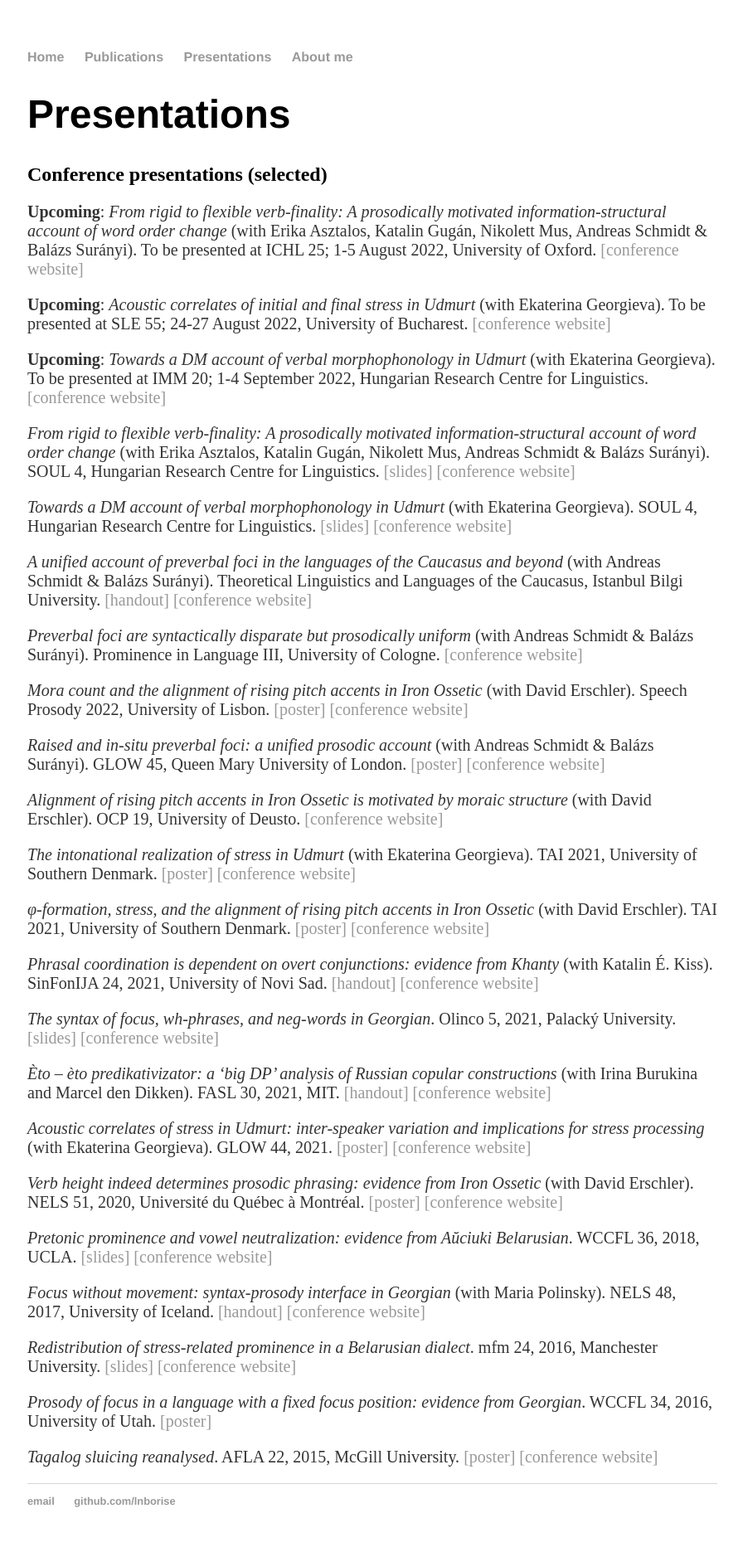
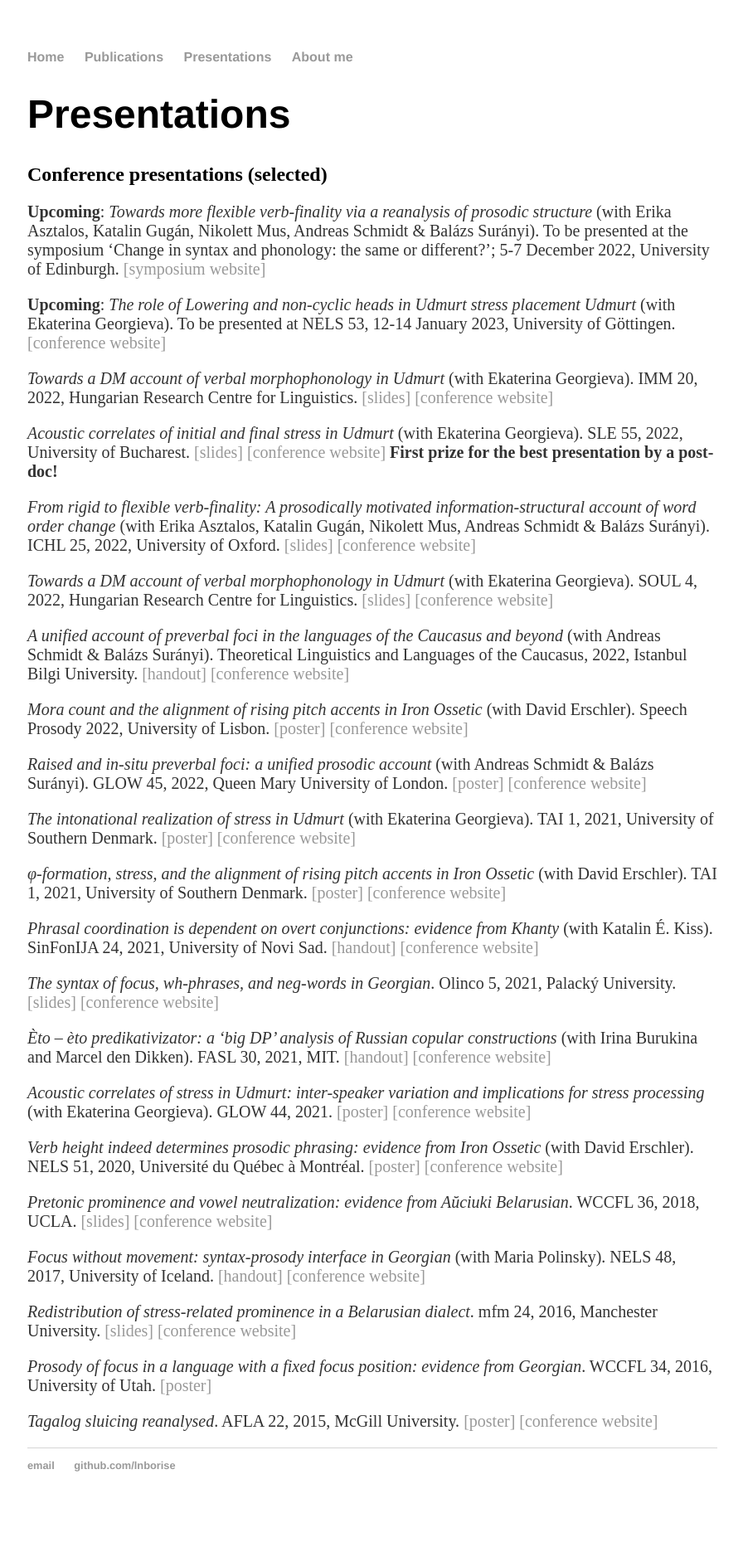
Before and after one commit to lnborise/lnborise.github.io, a Jekyll site: the page built from presentations.html, in a window 1280 px wide. Shown: the whole page at 83% size, without its empty margins (191-1087 px from the left). Built offline with Jekyll 4.4.1, drawn with Linux system fonts in a browser that asks for light colours; after the commit the page ends 1834 px from its top, so only the background shows below that.

Commit message:
Update presentations.html

```diff
--- a/presentations.html
+++ b/presentations.html
@@ -7,29 +7,27 @@ title: Presentations
 
 	<h2>Conference presentations (selected)</h2>
 
-	<p><b>Upcoming</b>: <i>From rigid to flexible verb-finality: A prosodically motivated information-structural account of word order change</i> (with Erika Asztalos, Katalin Gugán, Nikolett Mus, Andreas Schmidt & Balázs Surányi). To be presented at ICHL 25; 1-5 August 2022, University of Oxford. <a href="https://ichl.ling-phil.ox.ac.uk/"> [conference website]</a>
+	<p><b>Upcoming</b>: <i>Towards more flexible verb-finality via a reanalysis of prosodic structure</i> (with Erika Asztalos, Katalin Gugán, Nikolett Mus, Andreas Schmidt & Balázs Surányi). To be presented at the symposium ‘Change in syntax and phonology: the same or different?’; 5-7 December 2022, University of Edinburgh. <a href="http://www.amc.lel.ed.ac.uk/amc-symposium/third-amc-symposium-2022/"> [symposium website]</a>
 
-	<p><b>Upcoming</b>: <i>Acoustic correlates of initial and final stress in Udmurt</i> (with Ekaterina Georgieva). To be presented at SLE 55; 24-27 August 2022, University of Bucharest. <a href="https://societaslinguistica.eu/sle2022/"> [conference website]</a>
+	<p><b>Upcoming</b>: <i> The role of Lowering and non-cyclic heads in Udmurt stress placement Udmurt </i> (with Ekaterina Georgieva). To be presented at NELS 53, 12-14 January 2023, University of Göttingen. <a href="https://nels53.uni-goettingen.de/"> [conference website]</a>
 
-	<p><b>Upcoming</b>: <i>Towards a DM account of verbal morphophonology in Udmurt</i> (with Ekaterina Georgieva). To be presented at IMM 20; 1-4 September 2022, Hungarian Research Centre for Linguistics. <a href="http://www.nytud.hu/imm20/"> [conference website]</a>
+	<p><i>Towards a DM account of verbal morphophonology in Udmurt</i> (with Ekaterina Georgieva). IMM 20, 2022, Hungarian Research Centre for Linguistics. <a href="https://lnborise.github.io/assets/BoriseGeorgieva_IMM_Udmurt.pdf"> [slides]</a> <a href="http://www.nytud.hu/imm20/"> [conference website]</a>
 
-	<p><i>From rigid to flexible verb-finality: A prosodically motivated information-structural account of word order change</i> (with Erika Asztalos, Katalin Gugán, Nikolett Mus, Andreas Schmidt & Balázs Surányi). SOUL 4, Hungarian Research Centre for Linguistics. <a href="https://lnborise.github.io/assets/SOUL4_Borise_et_al_short.pdf"> [slides]</a> <a href="https://sites.google.com/view/soul4/"> [conference website]</a>
+	<p><i>Acoustic correlates of initial and final stress in Udmurt</i> (with Ekaterina Georgieva). SLE 55, 2022, University of Bucharest. <a href="https://lnborise.github.io/assets/BoriseGeorgieva_SLE_Udmurt.pdf"> [slides]</a> <a href="https://societaslinguistica.eu/sle2022/"> [conference website]</a> <b>First prize for the best presentation by a post-doc!</b>
 
-	<p><i>Towards a DM account of verbal morphophonology in Udmurt</i> (with Ekaterina Georgieva). SOUL 4, Hungarian Research Centre for Linguistics. <a href="https://lnborise.github.io/assets/BoriseGeorgieva_SOUL_Udmurt.pdf"> [slides]</a> <a href="https://sites.google.com/view/soul4/"> [conference website]</a>
+	<p><i>From rigid to flexible verb-finality: A prosodically motivated information-structural account of word order change</i> (with Erika Asztalos, Katalin Gugán, Nikolett Mus, Andreas Schmidt & Balázs Surányi). ICHL 25, 2022, University of Oxford. <a href="https://lnborise.github.io/assets/Borise_et_al_ICHL.pdf"> [slides]</a> <a href="https://ichl.ling-phil.ox.ac.uk/"> [conference website]</a>
 
-	<p><i>A unified account of preverbal foci in the languages of the Caucasus and beyond</i> (with Andreas Schmidt & Balázs Surányi). Theoretical Linguistics and Languages of the Caucasus, Istanbul Bilgi University. <a href="https://lnborise.github.io/assets/BoriseSchmidtSuranyi_TLLC_fin.pdf"> [handout]</a> <a href="https://sites.google.com/view/tllcworkshop/home?authuser=0"> [conference website]</a></p>
+	<p><i>Towards a DM account of verbal morphophonology in Udmurt</i> (with Ekaterina Georgieva). SOUL 4, 2022, Hungarian Research Centre for Linguistics. <a href="https://lnborise.github.io/assets/BoriseGeorgieva_SOUL_Udmurt.pdf"> [slides]</a> <a href="https://sites.google.com/view/soul4/"> [conference website]</a>
 
-	<p><i>Preverbal foci are syntactically disparate but prosodically uniform</i> (with Andreas Schmidt & Balázs Surányi). Prominence in Language III, University of Cologne. <a href="https://sfb1252.uni-koeln.de/en/icpl-iii-2022"> [conference website]</a></p>
+	<p><i>A unified account of preverbal foci in the languages of the Caucasus and beyond</i> (with Andreas Schmidt & Balázs Surányi). Theoretical Linguistics and Languages of the Caucasus, 2022, Istanbul Bilgi University. <a href="https://lnborise.github.io/assets/BoriseSchmidtSuranyi_TLLC_fin.pdf"> [handout]</a> <a href="https://sites.google.com/view/tllcworkshop/home?authuser=0"> [conference website]</a></p>
 
 	<p><i>Mora count and the alignment of rising pitch accents in Iron Ossetic</i> (with David Erschler). Speech Prosody 2022, University of Lisbon. <a href="https://lnborise.github.io/assets/BoriseErschler_PosterSP_2Jun.pdf"> [poster]</a> <a href="http://labfon.letras.ulisboa.pt/sp2022/index.html"> [conference website]</a>
 
-	<p><i>Raised and in-situ preverbal foci: a unified prosodic account</i> (with Andreas Schmidt & Balázs Surányi). GLOW 45, Queen Mary University of London. <a href="https://lnborise.github.io/assets/BoriseSchmidtSuranyi_GLOW45_preverbalF.pdf"> [poster]</a>	<a href="https://glowlinguistics.org/45/"> [conference website]</a></p>
+	<p><i>Raised and in-situ preverbal foci: a unified prosodic account</i> (with Andreas Schmidt & Balázs Surányi). GLOW 45, 2022, Queen Mary University of London. <a href="https://lnborise.github.io/assets/BoriseSchmidtSuranyi_GLOW45_preverbalF.pdf"> [poster]</a> <a href="https://glowlinguistics.org/45/"> [conference website]</a></p>
 
-	<p><i>Alignment of rising pitch accents in Iron Ossetic is motivated by moraic structure</i> (with David Erschler). OCP 19, University of Deusto. <a href="https://sulfsbjorninn.wixsite.com/ocp19"> [conference website]</a></p>
+	<p><i>The intonational realization of stress in Udmurt</i> (with Ekaterina Georgieva). TAI 1, 2021, University of Southern Denmark. <a href="https://lnborise.github.io/assets/BoriseGeorgievaTAI_Udmurt.pdf"> [poster]</a> <a href="https://my.eventbuizz.com/event/1st-international-conference-on-tone-and-intonation--tai--2021/detail"> [conference website]</a></p>
 
-	<p><i>The intonational realization of stress in Udmurt</i> (with Ekaterina Georgieva). TAI 2021, University of Southern Denmark. <a href="https://lnborise.github.io/assets/BoriseGeorgievaTAI_Udmurt.pdf"> [poster]</a> <a href="https://my.eventbuizz.com/event/1st-international-conference-on-tone-and-intonation--tai--2021/detail"> [conference website]</a></p>
-
-	<p><i>φ-formation, stress, and the alignment of rising pitch accents in Iron Ossetic</i> (with David Erschler). TAI 2021, University of Southern Denmark. <a href="https://lnborise.github.io/assets/BoriseErschlerTAI_33.pdf"> [poster]</a> <a href="https://my.eventbuizz.com/event/1st-international-conference-on-tone-and-intonation--tai--2021/detail"> [conference website]</a></p>
+	<p><i>φ-formation, stress, and the alignment of rising pitch accents in Iron Ossetic</i> (with David Erschler). TAI 1, 2021, University of Southern Denmark. <a href="https://lnborise.github.io/assets/BoriseErschlerTAI_33.pdf"> [poster]</a> <a href="https://my.eventbuizz.com/event/1st-international-conference-on-tone-and-intonation--tai--2021/detail"> [conference website]</a></p>
 
 	<p><i>Phrasal coordination is dependent on overt conjunctions: evidence from Khanty</i> (with Katalin É. Kiss). SinFonIJA 24, 2021, University of Novi Sad. <a href="https://lnborise.github.io/assets/BoriseEKiss_Khanty_coordination.pdf"> [handout]</a> <a href="http://www.ff.uns.ac.rs/sr/nauka/konferencije/konferencije-u-organizaciji-filozofskog-fakulteta/syntax-phonology-and-language-analysis-14-sinfonija-14"> [conference website]</a></p>
 
```
